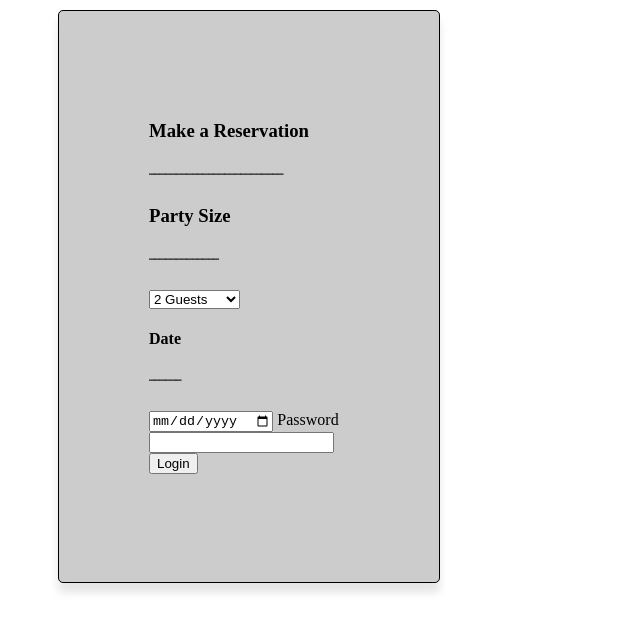
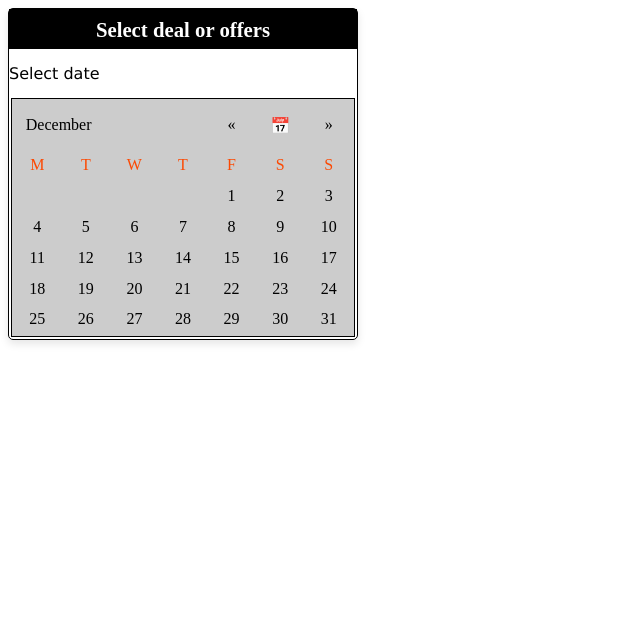
Before and after one commit to Abishek-TA/Frontend, a plain HTML site: page sider1.html in a window 1280 px wide. Shown: the whole page, without its empty margins (0-640 px from the left). Drawn offline with nearby package versions, Linux system fonts and the light colour scheme.

Commit message:
add sider

```diff
--- a/Asset/css/re1.css
+++ b/Asset/css/re1.css
@@ -1,3 +1,7 @@
+.img1pg2{
+    width: 500px;
+    height: 500px;
+}
 h1{
     display: flex;
     justify-content: center;
@@ -24,7 +28,7 @@ h1{
     margin-left: auto;
     margin-right: auto;
     font-size: 17.5px;
-    padding: 10px 60px 8px;
+    padding: 10px 50px 8px;
 }
 @media screen and (max-width:1275px) {
     h1{
--- a/Asset/css/slider1.css
+++ b/Asset/css/slider1.css
@@ -1,16 +1,98 @@
-.container_rsrv {
-    position: relative;
-    display: flex;
-    justify-content: center;
-    margin: 10px 50px;
-      width: 200px;
+*{
+      box-sizing: border-box;
+}
+.card{
+      width: 350px;
+      height: auto;
       border: 1px solid #000;
       border-radius: 5px;
-      box-shadow: 0 10px 8px rgba(0, 0, 0, 0.1);
-      padding: 90px;
-      background-color:#ccc;
+      box-shadow: 0 4px 8px rgba(0, 0, 0, 0.1);
+      background-color:#fff;
 }
-.container_rsrv{
-      position: sticky;
-      top: 150px;
+.top-bar, .top-info{
+      width: auto;
+      height: 40px;
+      background-color: #000;
+      color: white;
+      display:block;
+      justify-content: center;
+      font-size: 25px;
 }
+h5{
+      margin-top: 0px;
+      padding: 10px;
+      display: flex;
+      justify-content: center;
+}
+.lb1{
+      display: inline-flex;
+      margin-top: 15px;
+      margin-bottom: 0px;
+      font-family:'Lucida Sans', 'Lucida Sans Regular', 'Lucida Grande', 'Lucida Sans Unicode', Geneva, Verdana, sans-serif;
+}
+.calendar {
+  margin-top: 15px;
+  margin-bottom: 2px;
+  margin-left: 2px;
+  margin-right: 2px;
+  padding: 1px;
+  display: grid;
+  place-items: center;
+  grid-template-columns: repeat(7, 1fr);
+  grid-auto-rows: max-content;
+  grid-auto-flow: row;
+  color: black;
+  background-color: #ccc;
+  border: solid 1px;
+}
+
+.cell {
+  width: 100%;
+  padding: 0.4em 0.8em;
+  text-align: center;
+  -webkit-user-select: none;
+  -moz-user-select: none;
+  -ms-user-select: none;
+  user-select: none;
+}
+
+.cell:hover, .cell:focus {
+  color:black;
+  border-radius: 10px;
+  background-color: #Eb9c5c;
+}
+
+.cell:empty {
+  width: 0;
+  padding: 0;
+}
+
+.cell--unselectable {
+  color: hsl(17, 98%, 50%);
+}
+
+.cell--unselectable:hover, .cell--unselectable:focus {
+  color: hsl(125, 95%, 23%);
+  background-color: transparent;
+}
+
+.date-text {
+  padding: 1em 0.8em;
+  grid-column: 1 / 5;
+  justify-self: start;
+  display: flex;
+  align-items: center;
+
+  -webkit-user-select: none;
+  -moz-user-select: none;
+  -ms-user-select: none;
+  user-select: none;
+}
+
+.button {
+  cursor: pointer;
+  -webkit-user-select: none;
+  -moz-user-select: none;
+  -ms-user-select: none;
+  user-select: none;
+}
--- /dev/null
+++ b/Asset/js/calender.js
@@ -0,0 +1,149 @@
+var calendarNode = document.querySelector("#calendar");
+var currDate = new Date();
+var currYear = currDate.getFullYear();
+var currMonth = currDate.getMonth() + 1;
+var selectedYear = currYear;
+var selectedMonth = currMonth;
+var selectedMonthName = getMonthName(selectedYear, selectedMonth);
+var selectedMonthDays = getDayCount(selectedYear, selectedMonth);
+
+renderDOM(selectedYear, selectedMonth);
+
+function getMonthName (year, month) {
+    let selectedDate = new Date(year, month-1, 1);
+    return selectedDate.toLocaleString('default', { month: 'long' });
+}
+
+function getMonthText () {
+    if (selectedYear === currYear)
+        return selectedMonthName;
+    else
+        return selectedMonthName + ", " + selectedYear;
+}
+
+function getDayName (year, month, day) {
+    let selectedDate = new Date(year, month-1, day);
+    return selectedDate.toLocaleDateString('en-US',{weekday: 'long'});
+}
+
+function getDayCount (year, month) {
+    return 32 - new Date(year, month-1, 32).getDate();
+}
+
+function getDaysArray () {
+    let emptyFieldsCount = 0;
+    let emptyFields = [];
+    let days = [];
+
+    switch(getDayName(selectedYear, selectedMonth, 1))
+    {
+        case "Tuesday":
+            emptyFieldsCount = 1;
+            break;
+        case "Wednesday":
+            emptyFieldsCount = 2;
+            break;
+        case "Thursday":
+            emptyFieldsCount = 3;
+            break;
+        case "Friday":
+            emptyFieldsCount = 4;
+            break;
+        case "Saturday":
+            emptyFieldsCount = 5;
+            break;
+        case "Sunday":
+            emptyFieldsCount = 6;
+            break;
+    }
+
+    emptyFields = Array(emptyFieldsCount).fill("");
+    days = Array.from(Array(selectedMonthDays + 1).keys());
+    days.splice(0, 1);
+
+    return emptyFields.concat(days);
+}
+
+function renderDOM (year, month) {
+  let newCalendarNode = document.createElement("div");
+  newCalendarNode.id = "calendar";
+  newCalendarNode.className = "calendar";
+
+  let dateText = document.createElement("div");
+  dateText.append(getMonthText());
+  dateText.className = "date-text";
+  newCalendarNode.append(dateText);
+
+  let leftArrow = document.createElement("div");
+  leftArrow.append("«");
+  leftArrow.className = "button";
+  leftArrow.addEventListener("click", goToPrevMonth);
+  newCalendarNode.append(leftArrow);
+
+  let curr = document.createElement("div");
+  curr.append("📅");
+  curr.className = "button";
+  curr.addEventListener("click", goToCurrDate);
+  newCalendarNode.append(curr);
+
+  let rightArrow = document.createElement("div");
+  rightArrow.append("»");
+  rightArrow.className = "button";
+  rightArrow.addEventListener("click", goToNextMonth);
+  newCalendarNode.append(rightArrow);
+
+  let dayNames = ["M", "T", "W", "T", "F", "S", "S"];
+
+  dayNames.forEach((cellText) => {
+    let cellNode = document.createElement("div");
+    cellNode.className = "cell cell--unselectable";
+    cellNode.append(cellText);
+    newCalendarNode.append(cellNode);
+  });
+
+  let days = getDaysArray(year, month);
+
+  days.forEach((cellText) => {
+    let cellNode = document.createElement("div");
+    cellNode.className = "cell";
+    cellNode.append(cellText);
+    newCalendarNode.append(cellNode);
+  });
+
+  calendarNode.replaceWith(newCalendarNode);
+  calendarNode = document.querySelector("#calendar");
+}
+
+function goToPrevMonth () {
+    selectedMonth--;
+    if (selectedMonth === 0) {
+        selectedMonth = 12;
+        selectedYear--;
+    }
+    selectedMonthDays = getDayCount(selectedYear, selectedMonth);
+    selectedMonthName = getMonthName(selectedYear, selectedMonth);
+
+    renderDOM(selectedYear, selectedMonth);
+}
+
+function goToNextMonth () {
+    selectedMonth++;
+    if (selectedMonth === 13) {
+        selectedMonth = 0;
+        selectedYear++;
+    }
+    selectedMonthDays = getDayCount(selectedYear, selectedMonth);
+    selectedMonthName = getMonthName(selectedYear, selectedMonth);
+
+    renderDOM(selectedYear, selectedMonth);
+}
+
+function goToCurrDate () {
+    selectedYear = currYear;
+    selectedMonth = currMonth;
+
+    selectedMonthDays = getDayCount(selectedYear, selectedMonth);
+    selectedMonthName = getMonthName(selectedYear, selectedMonth);
+
+    renderDOM(selectedYear, selectedMonth);
+}
--- a/Asset/js/index.js
+++ b/Asset/js/index.js
@@ -1,5 +1,6 @@
 $('#head1').load('Header1.html')/*access the header*/
 $('.footer').load('Footer.html')/*access the header*/
+$('.sider').load('sider1.html')/*access the sider*/
 const prev = document.getElementById('prev-btn')
 const next = document.getElementById('next-btn')
 const list = document.getElementById('item-list')
--- a/sider1.html
+++ b/sider1.html
@@ -1,45 +1,25 @@
 <!DOCTYPE html>
 <html lang="en">
 <head>
-    <meta charset="UTF-8">
-    <meta name="viewport" content="width=device-width, initial-scale=1.0">
-    <link rel="stylesheet" href="./Asset/css/re1.css">
-    <link rel="stylesheet" href="./Asset/css/slider1.css">
-    <script src="https://code.jquery.com/jquery-3.7.1.min.js" integrity="sha256-/JqT3SQfawRcv/BIHPThkBvs0OEvtFFmqPF/lYI/Cxo=" crossorigin="anonymous"></script>
-    <script src="./Asset/js/index.js" async></script>
+  <link rel="stylesheet" href="./Asset/css/slider1.css">
+  <script src="./Asset/js/calender.js" async></script>
+  <script src="./Asset/js/index.js" async></script>
 </head>
 <body>
-    <div class="container_rsrv">
-        <div class="card">
-          <div class="card-header">
-            <h3>Make a Reservation</h3>
-            <h6>⎯⎯⎯⎯⎯⎯⎯⎯⎯⎯⎯⎯⎯⎯⎯⎯⎯⎯⎯⎯⎯⎯⎯⎯⎯</h6>
+    <div id="sider">
+      <div class="card">
+          <div class="top-bar">
+            <div class="top-info">
+                <h5>Select deal or offers</h5>
+            </div>
           </div>
-          <div class="card-body">
-            <form>
-              <div class="party_gsize">
-                <h3>Party Size</h3>
-                <h6>⎯⎯⎯⎯⎯⎯⎯⎯⎯⎯⎯⎯⎯</h6>
-                <select>
-                    <option value="option1">2 Guests</option>
-                    <option value="option1">3 Guests</option>
-                    <option value="option1">4 Guests</option>
-                    <option value="option1">5 Guests</option>
-                    <option value="option1">6 Guests</option>
-                    <option value="option2">10 Guests</option>
-                    <option value="option3">>10 Guests</option>
-                </select>
+          <div class="date-form">
+              <label class="lb1"> Select date</label>
+              <div class="calender">
+                <div id="calendar" class="calendar">
+                </div>
               </div>
-                <div class="date_pick">
-                <h4>Date</h4>
-                <h6>⎯⎯⎯⎯⎯⎯</h6>
-                <input type="date" id="myDate" name="myDate">
-                <label for="password">Password</label>
-                <input type="password" id="password" name="password" required>
-              </div>
-              <button type="submit">Login</button><br><br>
-            </form>
           </div>
-        </div>
+      </div>
     </div>
 </body>
```
Also changed, not shown: index.html (+1 -1 lines), re1.html (+5 -2 lines).
